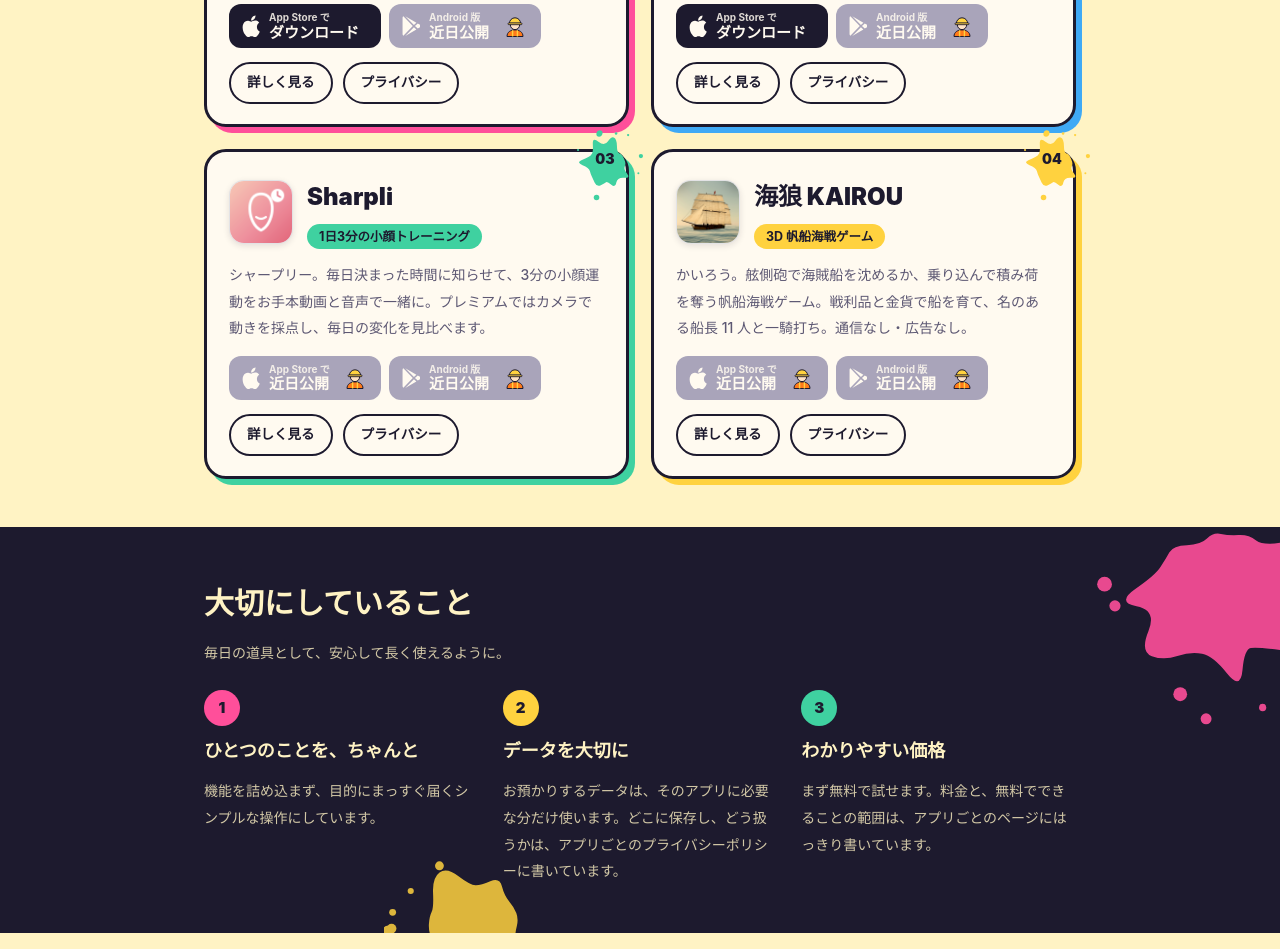
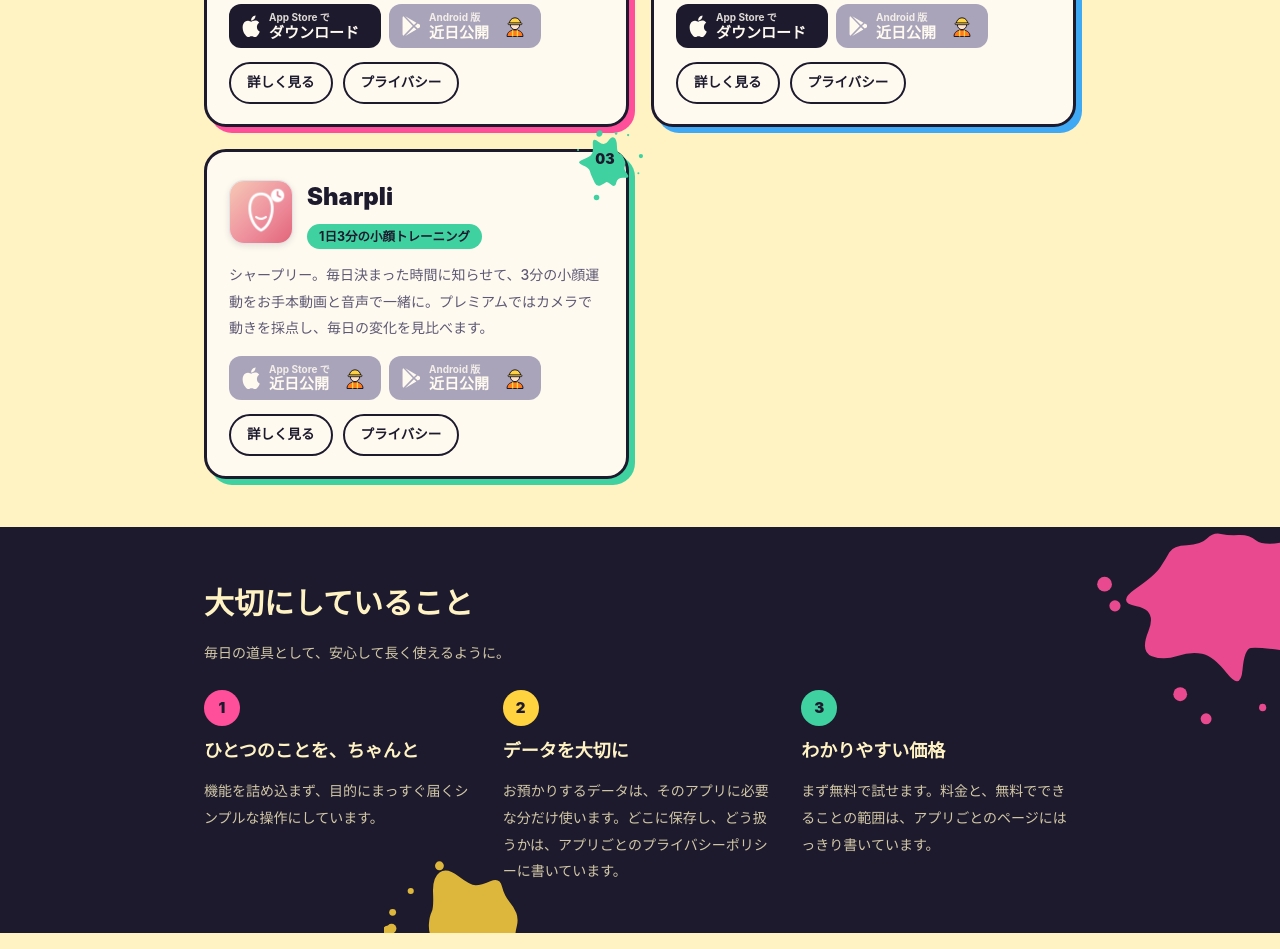
Before and after one commit to fumy98/fumy98.github.io, a plain HTML site: page index.html in a window 1280 px wide. Shown: the part 820-1769 px from the top of the page. Drawn offline with Linux system fonts and the light colour scheme; a web font is replaced by a local one.

Commit message:
トップページから海狼 KAIROU のカードを外す
Co-Authored-By: Claude Opus 5.5 <noreply@anthropic.com>
Claude-Session: https://claude.ai/code/session_01GX4N7z96bweGFVrmeBS7gm

```diff
--- a/index.html
+++ b/index.html
@@ -248,23 +248,7 @@
             <a href="/sharpli/privacy.html" data-drawer="Sharpli のプライバシーポリシー">プライバシー</a>
           </div>
         </li>
-        <li class="app">
-          <svg class="dot" aria-hidden="true"><use href="#splat3"/></svg>
-          <span class="no">04</span>
-          <div class="title"><img class="icon" src="img/shiokaze-icon.png" alt="" width="64" height="64"><div><h3>海狼 KAIROU</h3>
-          <span class="tag">3D 帆船海戦ゲーム</span></div></div>
-          <p class="desc">かいろう。舷側砲で海賊船を沈めるか、乗り込んで積み荷を奪う帆船海戦ゲーム。戦利品と金貨で船を育て、名のある船長 11 人と一騎打ち。通信なし・広告なし。</p>
-          <!-- 2026 年内に公開予定。公開したら Someday と同じ形の a.store（App Store の URL）に差し替える -->
-          <div class="stores">
-          <span class="store soon" aria-disabled="true"><svg class="apple" viewBox="0 0 14 17" aria-hidden="true"><path d="M11.6 9c0-2 1.7-3 1.8-3.1-1-1.4-2.5-1.6-3-1.6-1.3-.1-2.5.8-3.1.8-.7 0-1.7-.8-2.7-.7C3.2 4.4 1.9 5.2 1.2 6.5c-1.5 2.6-.4 6.4 1 8.5.7 1 1.5 2.1 2.6 2.1 1 0 1.4-.7 2.7-.7 1.2 0 1.6.7 2.7.7 1.1 0 1.8-1 2.5-2 .8-1.2 1.1-2.3 1.1-2.4 0 0-2.2-.9-2.2-3.5zM9.6 3c.6-.7 1-1.7.9-2.7-.8 0-1.9.6-2.5 1.3-.5.6-1 1.6-.9 2.6.9.1 1.9-.5 2.5-1.2z"/></svg><span><small>App Store で</small>近日公開</span><svg class="hat" viewBox="0 0 20 22" aria-hidden="true"><circle cx="10" cy="10" r="4.6" fill="#ffe2c4" stroke="#1d1a2e" stroke-width="1"/><path d="M4.4 8.4a5.6 5.6 0 0 1 11.2 0z" fill="#ffd23f" stroke="#1d1a2e" stroke-width="1" stroke-linejoin="round"/><rect x="3" y="7.9" width="14" height="1.8" rx=".9" fill="#ffd23f" stroke="#1d1a2e" stroke-width=".9"/><path d="M2 21.5c0-4.4 3.6-6.6 8-6.6s8 2.2 8 6.6z" fill="#ff7a1a" stroke="#1d1a2e" stroke-width="1"/><path d="M7.6 15.2v6.2M12.4 15.2v6.2" stroke="#ffd23f" stroke-width="1.4"/></svg></span>
-          <span class="store soon" aria-disabled="true"><svg class="apple" viewBox="0 0 16 18" aria-hidden="true"><path d="M1.2.4 9.6 9 1.2 17.6c-.4-.2-.7-.7-.7-1.2V1.6c0-.5.3-1 .7-1.2zm9.4 9.6 2.2 2.2-9.9 5.7 7.7-7.9zm0-2L2.9.3l9.9 5.7-2.2 2zM14 6.7l2.2 1.3c.7.4.7 1.6 0 2L14 11.3 11.5 9 14 6.7z"/></svg><span><small>Android 版</small>近日公開</span><svg class="hat" viewBox="0 0 20 22" aria-hidden="true"><circle cx="10" cy="10" r="4.6" fill="#ffe2c4" stroke="#1d1a2e" stroke-width="1"/><path d="M4.4 8.4a5.6 5.6 0 0 1 11.2 0z" fill="#ffd23f" stroke="#1d1a2e" stroke-width="1" stroke-linejoin="round"/><rect x="3" y="7.9" width="14" height="1.8" rx=".9" fill="#ffd23f" stroke="#1d1a2e" stroke-width=".9"/><path d="M2 21.5c0-4.4 3.6-6.6 8-6.6s8 2.2 8 6.6z" fill="#ff7a1a" stroke="#1d1a2e" stroke-width="1"/><path d="M7.6 15.2v6.2M12.4 15.2v6.2" stroke="#ffd23f" stroke-width="1.4"/></svg></span>
-          </div>
-          <div class="links">
-            <a href="/shiokaze/" data-drawer="海狼 KAIROU" data-wide>詳しく見る</a>
-            <a href="/shiokaze/privacy.html" data-drawer="海狼 のプライバシーポリシー">プライバシー</a>
-          </div>
-        </li>
-      </ul>
+              </ul>
     </div>
   </section>
 
```
